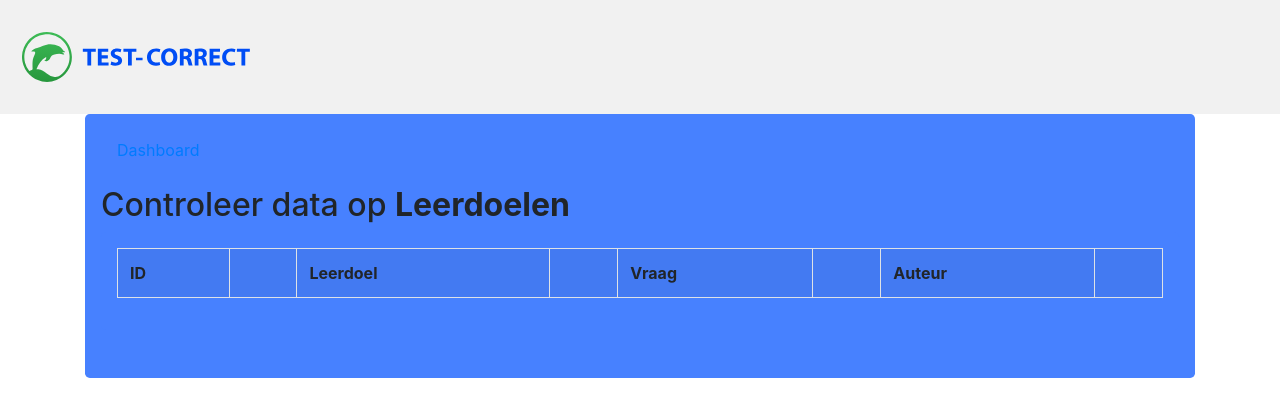
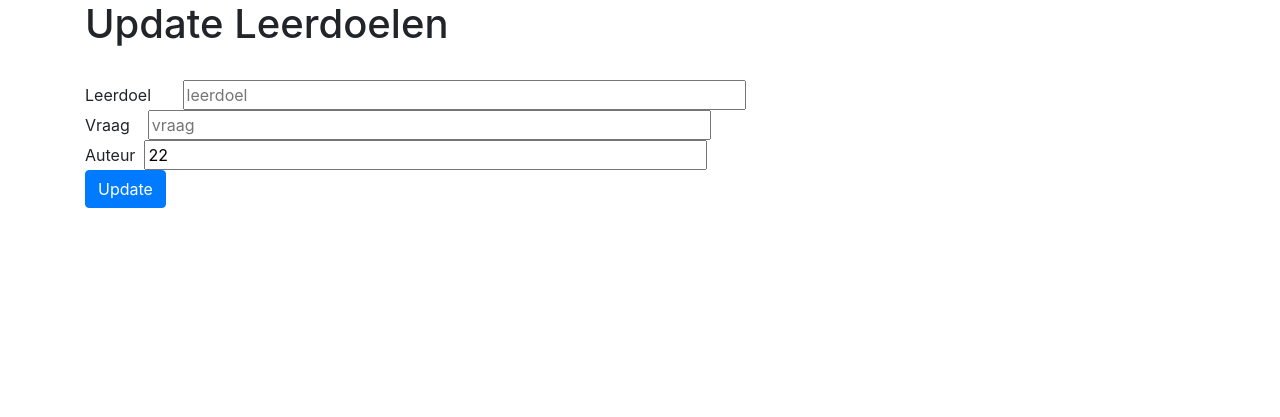
Before and after one commit to Nibor134/RAC-Testcorrect, a Flask app: page /editor/leerdoelen/update/1 in a window 1280 px wide. Shown: the top 417 px of the page. Run offline with Flask 2, Linux system fonts and the light colour scheme; data comes from the database, SQL or seed files in the repository; lists and menus that the app fills with data are empty; some libraries are stand-ins or nearby versions.

Commit message:
Leerdoelen check html fix

```diff
--- a/templates/leerdoeleneditor.html
+++ b/templates/leerdoeleneditor.html
@@ -2,79 +2,38 @@
 <html lang="en">
 <head>
     <meta charset="utf-8"/>
-    <title>Leerdoelen Editor</title>
+    <title>Database displayer</title>
     <meta name="description" content="Simple database display"/>
     <meta name="author" content="Rotterdam Academy"/>
     <meta name="viewport" content="width=device-width, initial-scale=1"/>
     <link rel="stylesheet" href="/static/bootstrap.css" type="text/css">
-
 </head>
 <body>
 <main>
-    <header>
-    <div class="header">
-    <a href="https://www.test-correct.nl/" class="logo"><img src=https://www.test-correct.nl/hubfs/raw_assets/public/test-correct/images/testcorrect-logo.svg> </a>
+    <div class="container"><header>
+        <h1>Update Leerdoelen</h1>
+        <br/>
+    </header>
+        <form action='' method = "POST">
+        <table class="table">
+        <tr>
+        <form action="updateleerdoelen/{{leerdoelen}}" METHOD="POST">
+
+          <section><tr>Leerdoel&nbsp;&nbsp;&nbsp;&nbsp;&nbsp;&nbsp;&nbsp;</tr><input type="text" placeholder="leerdoel" name="leerdoel" size="50" value = "{{leerdoelen}}"></section>
+
+          <section><tr>Vraag&nbsp;&nbsp;&nbsp;&nbsp;</tr><input type="text" placeholder="vraag" name="vraag" size="50" value = "{{vraag}}"></section>
+
+          <section><tr>Auteur&nbsp;&nbsp;</tr><input type="text" placeholder="auteur" name="auteur" size="50" value = "{{auteur}}"></section>
+
+          </tr>
+        </section>
+        </tr>
     </div>
-    </header>
-    <section>
-        <div class="container">
-            <div class="row">
-                <div class="col md-12">
-                    <div class="jumbotron p-3">
-                        <ul class="navbar">
-                            <a href="{{ url_for('menu') }}">Dashboard</a>
-
-                        </ul>
-                        <h2>Controleer data op <b>Leerdoelen</b></h2>
-
-                        {% with messages = get_flashed_messages() %}
-
-                        {% if messages %}
-
-                        {% for message in messages %}
-
-                        <div class="alert alert-success alert-dismissable" role="alert">
-                            <button type="text" class="close" data-dismiss="alert" aria-label="close">
-                                <span aria-hidden="true">x</span>
-                            </button>
-                        </section>
-                        {{message}}
-
-
-                        </div>
-                        {% endfor %}
-
-                        {% endif %}
-                        {% endwith %}
-                        <section>
-                        <div class="jumbotron p-3">
-                        <table class="table table-hover table-striped table-bordered">
-                            <tr>
-                                <th>ID</th>
-                                <th></th>
-                                <th>Leerdoel</th>
-                                <th></th>
-                                <th>Vraag</th>
-                                <th></th>
-                                <th>Auteur</th>
-                                <th></th>
-                            </tr>
-
-
-                           {% for row in rows %}
-                            <tr>
-                                {% for field in row %}
-                                <td>{{ field }}</td>
-                                <td>
-                                    {% endfor %}
-                                    <a href="/editor/leerdoelen/update/{{row.id}}" class="btn btn-warning btn-xs" data-toggle="modal" data-target="#modaledit{{row.id}}">Edit</a>
-                                </td>
-                            </tr>
-                    {% endfor %}
-                </div>
-                </div>
-            </section>
-    </main>
- </body>
-
- </html>
+    <div>
+        <tr>
+            <button class="btn btn-primary" type="submit">Update</button>
+         </tr>
+        </form>
+    </table>
+</div>
+</main>
```
